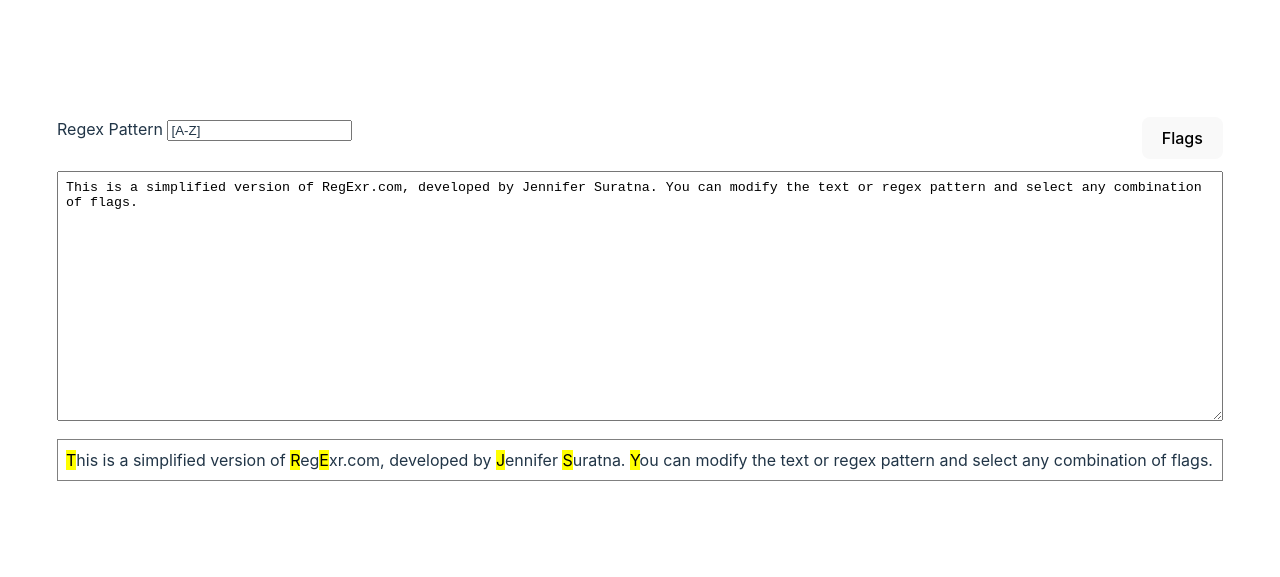
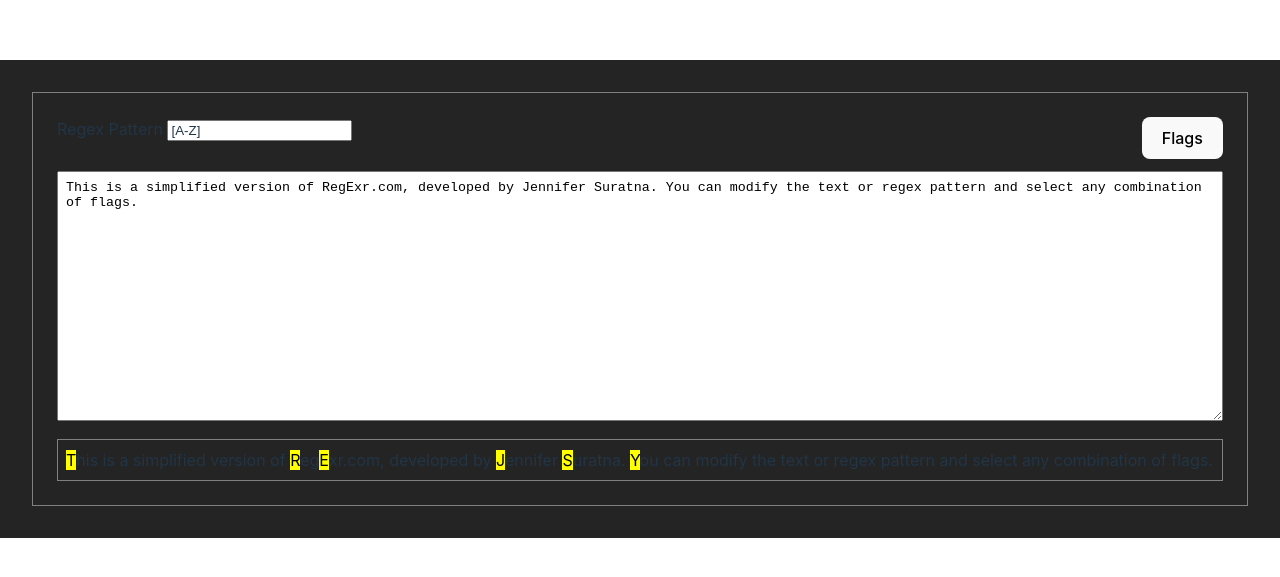
Before and after one commit to jenyeji/regex, a React (Vite) app: page / in a window 1280 px wide. Shown: the part 101-678 px from the top of the page. Built offline with nearby package versions, Linux system fonts and the light colour scheme.

Commit message:
update colors

```diff
--- a/src/App.css
+++ b/src/App.css
@@ -4,6 +4,7 @@
   padding: 2rem;
   text-align: center;
   width: 100%;
+  background-color: #242424;
 }
 
 textarea {
@@ -27,7 +28,7 @@ select:focus {
 
 .regex-wrapper {
   display: block;
-  border: 1px solid white;
+  border: 1px solid gray;
   padding: 24px;
 }
 
@@ -65,7 +66,8 @@ select:focus {
 .dropdown-content {
   display: none;
   position: absolute;
-  background-color: black;
+  background-color: #242424;
+  color: white;
   min-width: 160px;
   box-shadow: 0px 8px 16px 0px rgba(0, 0, 0, 0.2);
   z-index: 1;
--- a/src/Flags.jsx
+++ b/src/Flags.jsx
@@ -31,6 +31,7 @@ function FlagsInput({ flags, onFlagUpdate }) {
     { label: 'unicode', flag: 'u' },
     { label: 'sticky', flag: 'y' },
   ];
+
   return (
     <div className="dropdown">
       <button aria-label="Flags">Flags</button>
```
